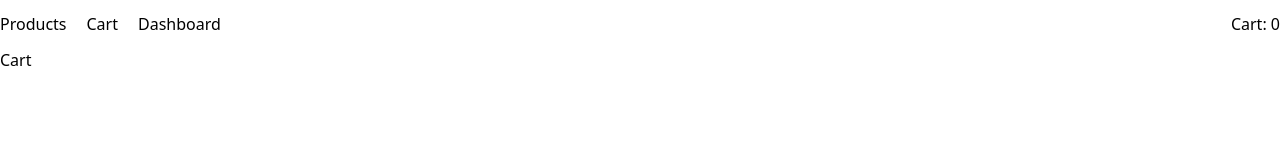
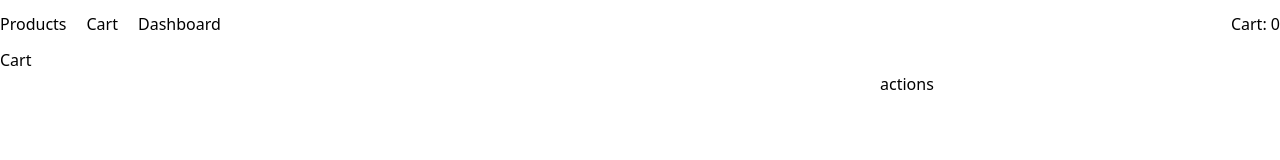
Before and after one commit to devvsakib/reduxproj, a React (Vite) app: page /cart in a window 1280 px wide. Shown: the top 160 px of the page. Built offline with nearby package versions, Linux system fonts and the light colour scheme.

Commit message:
showed product in cart page

```diff
--- a/src/components/Cart.jsx
+++ b/src/components/Cart.jsx
@@ -1,6 +1,30 @@
+import { useSelector } from "react-redux"
+
 const Cart = () => {
+  const cartProd = useSelector(state => state.cart)
+
   return (
-    <div>Cart</div>
+    <div>
+      <h1>Cart</h1>
+      <div className="grid grid-cols-3 gap-10">
+        <div className="col-span-2">
+          <div className="grid grid-cols-2 gap-5">
+            {cartProd.map((product) => (
+              <div className="rounded-md flex gap-5 items-center justify-between p-3 shadow-md" key={product.id}>
+                <div className="">
+                  <img className="object-contain w-full h-12" src={product.image} alt={product.title} />
+                </div>
+                <h3 className="mt-3 font-semibold">{product.title}</h3>
+                <p>${product.price}</p>
+              </div>
+            ))}
+          </div>
+        </div>
+        <div>
+          actions
+        </div>
+      </div>
+    </div>
   )
 }
 
```
